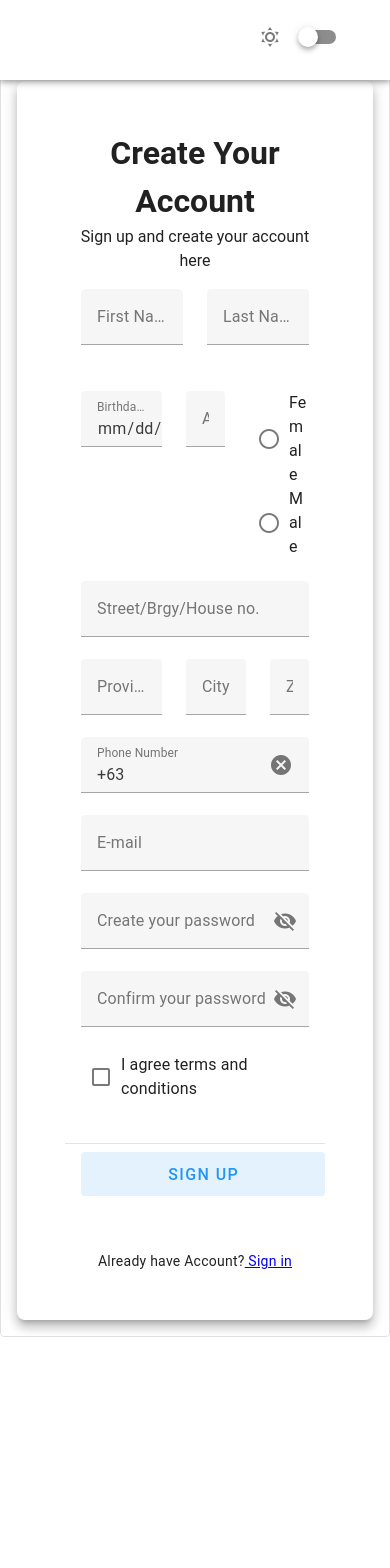
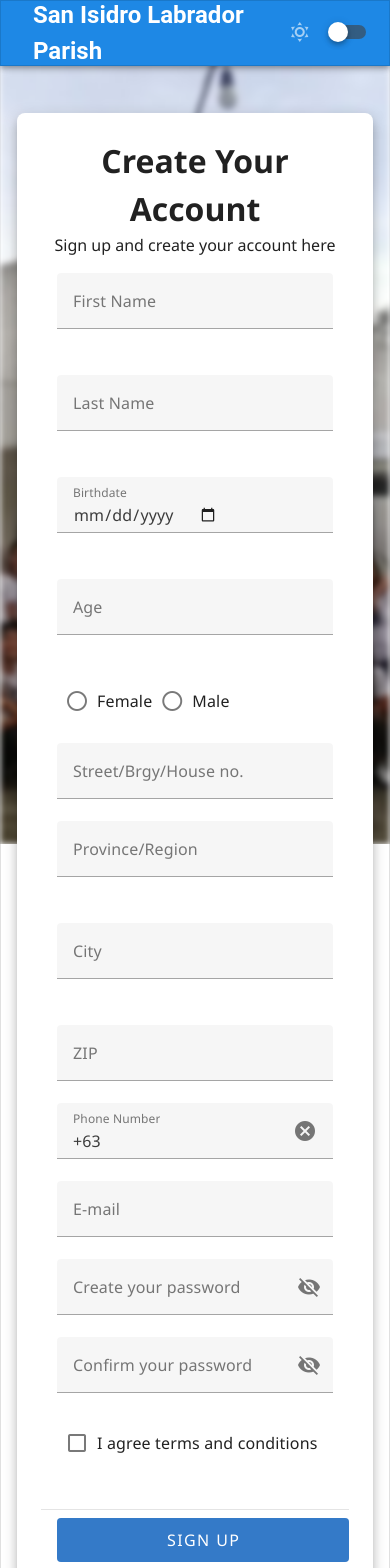
Before and after one commit to marryjoybaqueran/parish-event-appointment-system, a Vue app: page /register in a window 390 px wide. Shown: the top 1568 px of the page. Before the commit the page ends 1337 px from the top, so only its background shows below. Built offline with nearby package versions, Linux system fonts and the light colour scheme.

Commit message:
feat: updated applayout and views

```diff
--- /dev/null
+++ b/src/components/layout/AppLayout.vue
@@ -0,0 +1,33 @@
+<script setup>
+import { ref } from 'vue'
+const theme = ref('light')
+
+function onClick() {
+  theme.value = theme.value === 'light' ? 'dark' : 'light'
+}
+</script>
+
+<template>
+  <v-responsive class="border rounded">
+    <v-app :theme="theme">
+      <v-app-bar class="px-3" :color="theme === 'light' ? 'blue-darken-1' : 'blue-darken-3'" border>
+        <h2 class="ps-5 header">San Isidro Labrador Parish</h2>
+        <v-spacer></v-spacer>
+        <v-switch
+          class="pt-5"
+          :prepend-icon="theme === 'light' ? 'mdi-weather-sunny' : 'mdi-weather-night'"
+          @click="onClick"
+          variant="elevated"
+          :width="100"
+        ></v-switch>
+      </v-app-bar>
+      <!--Toggle-->
+
+      <v-main>
+        <v-container>
+          <slot name="content"></slot>
+        </v-container>
+      </v-main>
+    </v-app>
+  </v-responsive>
+</template>
--- a/src/views/auth/LoginView.vue
+++ b/src/views/auth/LoginView.vue
@@ -1,10 +1,10 @@
 <script setup>
+import AppLayout from '@/components/layout/AppLayout.vue'
 import { ref } from 'vue'
 
 const email = ref(null)
 const password = ref(null)
 const visible = ref(false)
-const terms = ref(false)
 
 function requiredemail(v) {
   return !!v || 'Email is required'
@@ -12,34 +12,11 @@ function requiredemail(v) {
 function requiredpassword(v) {
   return !!v || 'Password is required'
 }
-
-//toggle
-const theme = ref('light')
-
-function onClick() {
-  theme.value = theme.value === 'light' ? 'dark' : 'light'
-}
-//toggle
 </script>
 
 <template>
-  <!--Toggle-->
-  <v-responsive class="border rounded">
-    <v-app :theme="theme">
-      <v-app-bar class="bg-primary py-3">
-        <h2 class="ps-5 header">San Isidro Labrador Parish</h2>
-        <v-spacer></v-spacer>
-        <v-switch
-          :prepend-icon="theme === 'light' ? 'mdi-weather-sunny' : 'mdi-weather-night'"
-          text="Toggle Theme"
-          slim
-          class="pt-5"
-          @click="onClick"
-          :width="100"
-        ></v-switch>
-      </v-app-bar>
-      <!--Toggle-->
-
+  <AppLayout>
+    <template #content>
       <v-main>
         <div class="bg-wrapper">
           <v-img src="silp.jpg" class="bg-image" cover></v-img>
@@ -52,16 +29,16 @@ function onClick() {
               <br />
 
               <h2 class="line-1 anim-typewriter pt-1 text-center">
-                ("<span class="text-span"
+                "<span class="text-span"
                   >Join us as we come together in faith and community, where we celebrate the spirit
                   of service, devotion, and unity!</span
-                >")
+                >"
               </h2>
             </v-col>
             <!-- Right Column: Form -->
             <v-col class="cardy" cols="12" md="6" lg="6" xl="6" sm="12">
               <v-form fast-fail @submit.prevent>
-                <div class="cardd px-5 float-end">
+                <div class="cardd px-6 float-end">
                   <v-card class="mx-auto pa-12 pb-8" elevation="8" rounded="lg">
                     <div><h2 class="text-center">Welcome!</h2></div>
 
@@ -103,13 +80,7 @@ function onClick() {
                     >
                       Forgot password?</a
                     >
-                    <v-checkbox
-                      v-model="terms"
-                      :rules="[(v) => !!v || '']"
-                      color="secondary"
-                      label="I agree to the  terms and conditions"
-                      class="checkbox-font mb-0"
-                    ></v-checkbox>
+
                     <v-hover v-slot:default="{ isHovering, props }" close-delay="200">
                       <v-btn
                         class="bg-primary pt-0 mt-0"
@@ -125,7 +96,10 @@ function onClick() {
                     </v-hover>
 
                     <v-card-text class="text-center">
-                      <p>Don't have an account? <RouterLink to="">Sign up now</RouterLink></p>
+                      <p>
+                        Don't have an account?
+                        <RouterLink to="/register">Sign up </RouterLink>
+                      </p>
                     </v-card-text>
                   </v-card>
                 </div>
@@ -139,8 +113,8 @@ function onClick() {
           <br />
         </v-container>
       </v-main>
-    </v-app>
-  </v-responsive>
+    </template>
+  </AppLayout>
 </template>
 
 <style scoped>
@@ -179,9 +153,11 @@ function onClick() {
 }
 
 .cardd {
+  width: 450px;
   padding: 100px;
-  max-width: 500px;
-  height: 400px;
+  max-width: 100%;
+  height: 600px;
+  max-height: 100%;
   margin: auto;
   justify-content: center;
   align-items: center;
--- a/src/views/auth/RegisterView.vue
+++ b/src/views/auth/RegisterView.vue
@@ -1,4 +1,5 @@
 <script setup>
+import AppLayout from '@/components/layout/AppLayout.vue'
 import { ref } from 'vue'
 
 const fname = ref('')
@@ -24,41 +25,24 @@ const rules = {
     return pattern.test(value) || 'Invalid e-mail.'
   },
 }
-//toggle
-const theme = ref('light')
 
-function onClick() {
-  theme.value = theme.value === 'light' ? 'dark' : 'light'
-}
 //toggle
 </script>
 
 <template>
-  <!--Toggle-->
-  <v-responsive class="border rounded">
-    <v-app :theme="theme">
-      <v-app-bar class="px-8 pt-4">
-        <v-spacer></v-spacer>
-        <v-switch
-          :prepend-icon="theme === 'light' ? 'mdi-weather-sunny' : 'mdi-weather-night'"
-          text="Toggle Theme"
-          slim
-          @click="onClick"
-          :width="100"
-        ></v-switch>
-      </v-app-bar>
-      <!--Toggle-->
-
-      <v-main>
-        <v-container class="">
-          <v-form fast-fail @submit.prevent>
-            <div>
-              <v-card class="mx-auto pa-12 pb-8" elevation="8" max-width="650" rounded="lg">
+  <AppLayout>
+    <template #content>
+      <div class="bg-wrapper">
+        <v-img src="silp.jpg" class="bg-image" cover></v-img>
+      </div>
+      <v-form>
+        <div class="cardd2 py-8 align-items-center">
+          <v-card class="mx-auto pa-6 pb-8" elevation="8" max-width="700px" rounded="lg">
             <h1 align="center">Create Your Account</h1>
             <p align="center">Sign up and create your account here</p>
             <v-container>
               <v-row>
-                    <v-col cols="6">
+                <v-col cols="12" md="6" lg="6" xl="6" sm="12">
                   <v-text-field
                     v-model="fname"
                     :error-messages="errorMessages"
@@ -67,7 +51,7 @@ function onClick() {
                     required
                   ></v-text-field>
                 </v-col>
-                    <v-col cols="6">
+                <v-col cols="12" md="6" lg="6" xl="6" sm="12">
                   <v-text-field
                     v-model="lname"
                     :error-messages="errorMessages"
@@ -77,7 +61,7 @@ function onClick() {
                   ></v-text-field> </v-col
               ></v-row>
               <v-row>
-                    <v-col cols="5">
+                <v-col cols="12" md="4" lg="4" xl="4" sm="12">
                   <v-text-field
                     v-model="birthday"
                     type="date"
@@ -86,7 +70,7 @@ function onClick() {
                     required
                   ></v-text-field>
                 </v-col>
-                    <v-col cols="3">
+                <v-col cols="12" md="4" lg="4" xl="4" sm="12">
                   <v-text-field
                     v-model="age"
                     type="number"
@@ -95,7 +79,7 @@ function onClick() {
                     required
                   ></v-text-field>
                 </v-col>
-                    <v-col cols="4">
+                <v-col cols="12" md="4" lg="4" xl="4" sm="12">
                   <v-radio-group v-model="inline" inline>
                     <v-radio label="Female" value="radio-1"></v-radio>
                     <v-radio label="Male" value="radio-2"></v-radio>
@@ -111,7 +95,7 @@ function onClick() {
                 required
               ></v-text-field>
               <v-row>
-                    <v-col cols="5">
+                <v-col cols="12" md="4" lg="4" xl="4" sm="12">
                   <v-text-field
                     v-model="state"
                     :rules="[rules.required, rules.state]"
@@ -119,7 +103,7 @@ function onClick() {
                     required
                   ></v-text-field>
                 </v-col>
-                    <v-col cols="4">
+                <v-col cols="12" md="4" lg="4" xl="4" sm="12">
                   <v-text-field
                     v-model="city"
                     :rules="[rules.required, rules.city]"
@@ -128,7 +112,7 @@ function onClick() {
                   ></v-text-field
                 ></v-col>
 
-                    <v-col cols="3">
+                <v-col cols="12" md="4" lg="4" xl="4" sm="12">
                   <v-text-field
                     v-model="zip"
                     :rules="[rules.required, rules.zip]"
@@ -181,9 +165,19 @@ function onClick() {
             <v-card-actions>
               <v-spacer></v-spacer>
 
-                  <v-btn class="mb-8" color="blue" size="large" variant="tonal" block>
-                    Sign Up
+              <v-hover v-slot:default="{ isHovering, props }" close-delay="200">
+                <v-btn
+                  class="bg-primary pt-0 mt-0"
+                  :class="{ 'on-hover': isHovering }"
+                  v-bind="props"
+                  :elevation="isHovering ? 16 : 2"
+                  size="large"
+                  variant="tonal"
+                  block
+                >
+                  <span class="login"> Sign Up</span>
                 </v-btn>
+              </v-hover>
             </v-card-actions>
             <v-card-text class="text-center">
               <p>Already have Account?<RouterLink to="/login"> Sign in </RouterLink></p>
@@ -191,8 +185,58 @@ function onClick() {
           </v-card>
         </div>
       </v-form>
-        </v-container>
-      </v-main>
-    </v-app>
-  </v-responsive>
     </template>
+  </AppLayout>
+</template>
+<style scoped>
+.bg-wrapper {
+  position: fixed;
+  top: 0;
+  left: 0;
+  width: 100%;
+  height: 100%;
+  z-index: 0;
+  overflow: hidden;
+}
+
+.bg-image {
+  width: 100%;
+  height: 100%;
+  object-fit: cover;
+  filter: blur(3px);
+}
+
+.header {
+  font-family:
+    Bookman,
+    URW Bookman L,
+    serifAmerican Typewriter,
+    serif;
+}
+
+.cardd2 {
+  max-width: 100%;
+  padding: 100px;
+  margin-top: 20px;
+  justify-content: center;
+  align-items: center;
+  font-family: 'Segoe UI', Tahoma, Geneva, Verdana, sans-serif;
+  margin: auto;
+}
+
+.v-btn.on-hover {
+  background-color: red !important;
+  color: white !important ;
+}
+.login {
+  color: white;
+}
+.v-btn {
+  box-shadow: none !important;
+}
+@media (max-width: 768px) {
+  .cardd2 {
+    padding: 0px;
+  }
+}
+</style>
```
Lines whose indentation alone changed are shown as unchanged.
